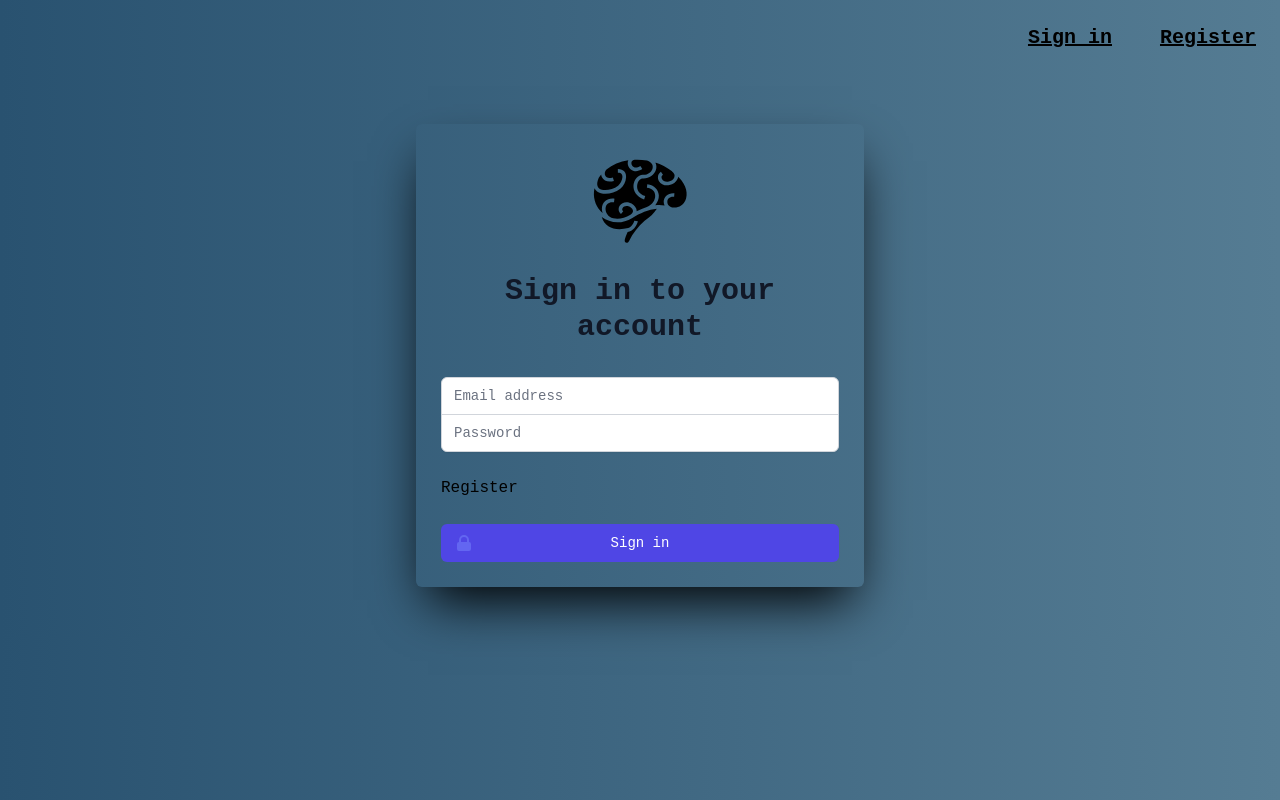
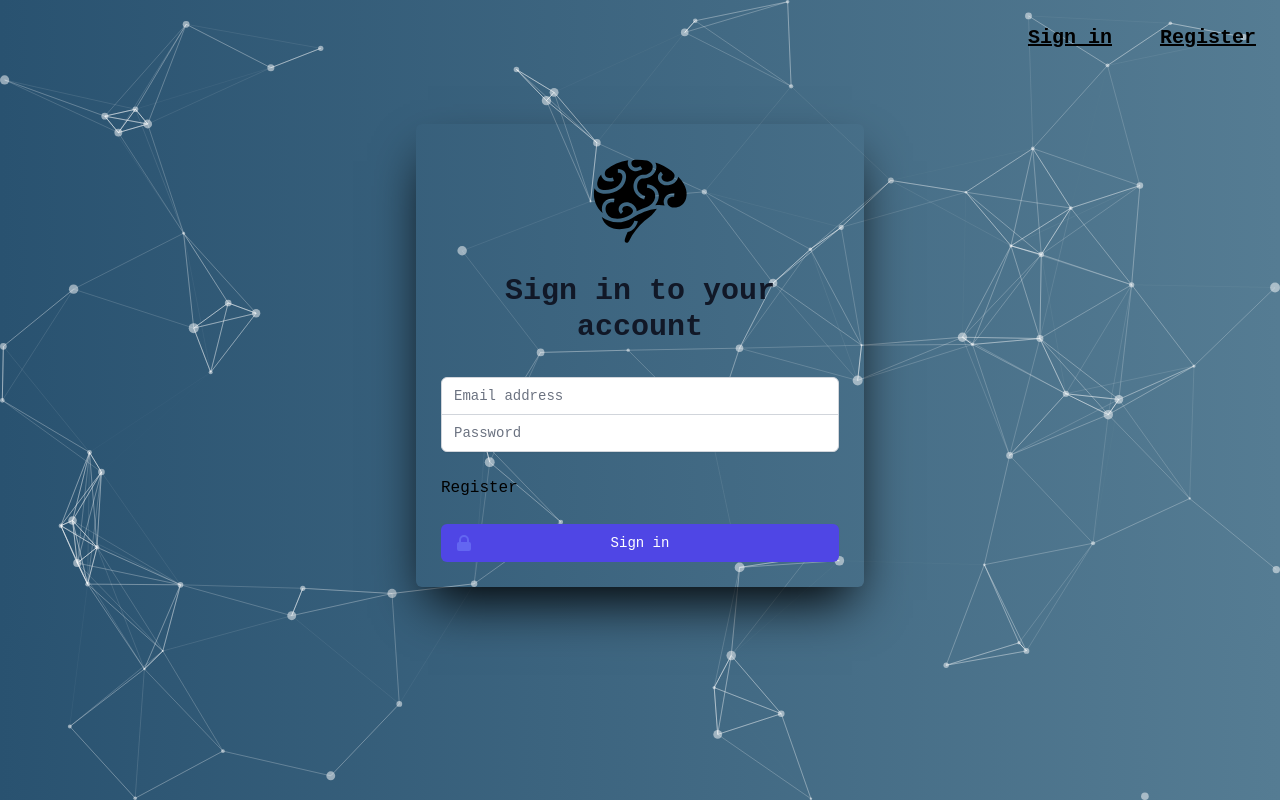
Before and after one commit to TrendiStack/react-smartbrain-app, a React (Create React App) app: page / in a window 1280 px wide. Built offline with nearby package versions, Linux system fonts and the light colour scheme; the HTML template or start-up script is replaced by a standard one.

Commit message:
-Got tsParticles working

```diff
--- a/package.json
+++ b/package.json
@@ -11,6 +11,8 @@
     "react-dom": "^18.2.0",
     "react-icons": "^4.4.0",
     "react-scripts": "5.0.1",
+    "react-tsparticles": "^2.1.4",
+    "tsparticles": "^2.1.4",
     "web-vitals": "^2.1.4"
   },
   "scripts": {
--- a/src/App.js
+++ b/src/App.js
@@ -6,6 +6,7 @@ import Rank from './components/Rank/Rank';
 import FaceRecognition from './components/FaceRecognition/FaceRecognition';
 import Signin from './components/Signin/Signin';
 import Register from './components/Register/Register';
+import ParticlesJs from './components/ParticlesJs/Particles';
 
 const USER_ID = 'uzistacks';
 const PAT = 'cadeda396d454d61a535c203b71a4436';
@@ -135,6 +136,7 @@ class App extends React.Component {
     const { isSignedIn, imageUrl, route, boxes, user } = this.state;
     return (
       <div className="App">
+        <ParticlesJs />
         <Navigation
           isSignedIn={isSignedIn}
           onRouteChange={this.onRouteChange}
--- /dev/null
+++ b/src/components/ParticlesJs/Particles.jsx
@@ -0,0 +1,100 @@
+import React from 'react';
+import Particles from 'react-tsparticles';
+import { loadFull } from 'tsparticles';
+
+const ParticlesJs = () => {
+  const particlesInit = async main => {
+    console.log(main);
+
+    // you can initialize the tsParticles instance (main) here, adding custom shapes or presets
+    // this loads the tsparticles package bundle, it's the easiest method for getting everything ready
+    // starting from v2 you can add only the features you need reducing the bundle size
+    await loadFull(main);
+  };
+
+  const particlesLoaded = container => {
+    console.log(container);
+  };
+  return (
+    <Particles
+      className="fixed top-0 bottom-0 right-0 left-0 z-[-1]"
+      id="tsparticles"
+      init={particlesInit}
+      loaded={particlesLoaded}
+      options={{
+        background: {
+          color: {
+            value: 'transparent',
+          },
+        },
+        fpsLimit: 120,
+        interactivity: {
+          events: {
+            onClick: {
+              enable: true,
+              mode: 'push',
+            },
+            onHover: {
+              enable: true,
+              mode: 'repulse',
+            },
+            resize: true,
+          },
+          modes: {
+            push: {
+              quantity: 4,
+            },
+            repulse: {
+              distance: 200,
+              duration: 0.4,
+            },
+          },
+        },
+        particles: {
+          color: {
+            value: '#ffffff',
+          },
+          links: {
+            color: '#ffffff',
+            distance: 150,
+            enable: true,
+            opacity: 0.5,
+            width: 1,
+          },
+          collisions: {
+            enable: true,
+          },
+          move: {
+            direction: 'none',
+            enable: true,
+            outModes: {
+              default: 'bounce',
+            },
+            random: false,
+            speed: 6,
+            straight: false,
+          },
+          number: {
+            density: {
+              enable: true,
+              area: 800,
+            },
+            value: 80,
+          },
+          opacity: {
+            value: 0.5,
+          },
+          shape: {
+            type: 'circle',
+          },
+          size: {
+            value: { min: 1, max: 5 },
+          },
+        },
+        detectRetina: true,
+      }}
+    />
+  );
+};
+
+export default ParticlesJs;
```
Also changed, not shown: 1 other file (tests, documents, lock files or other folders).
